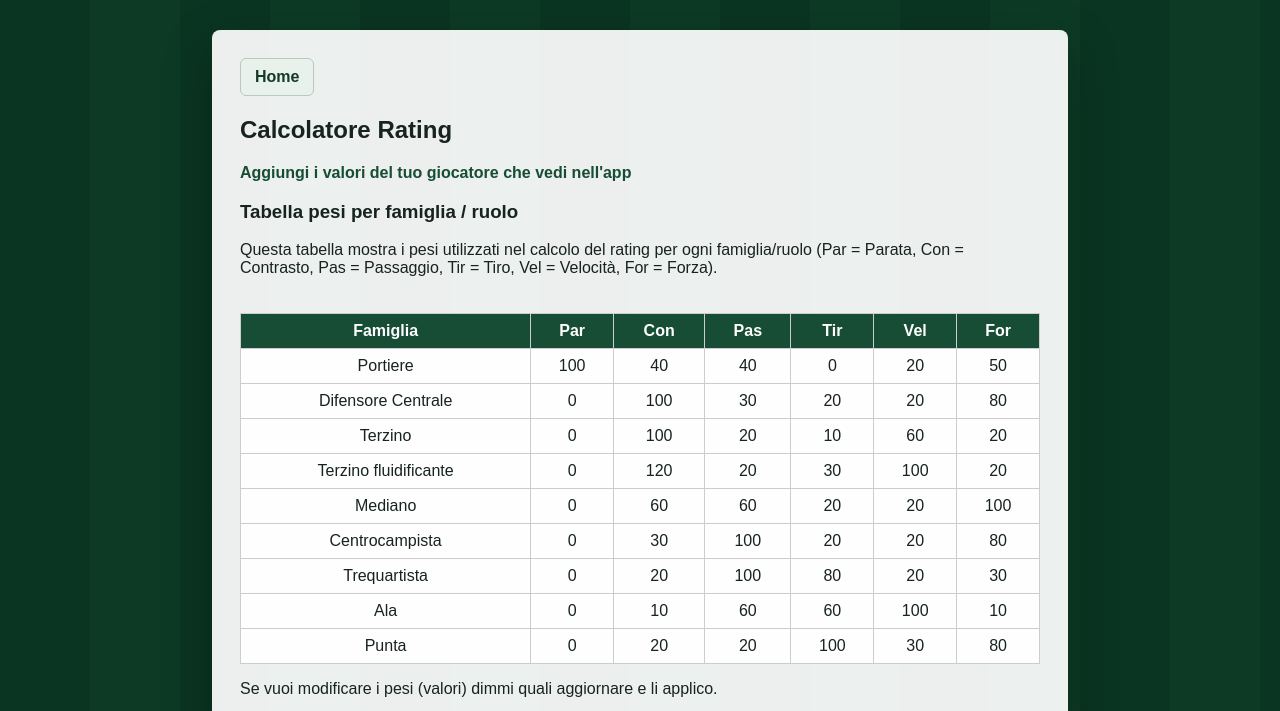
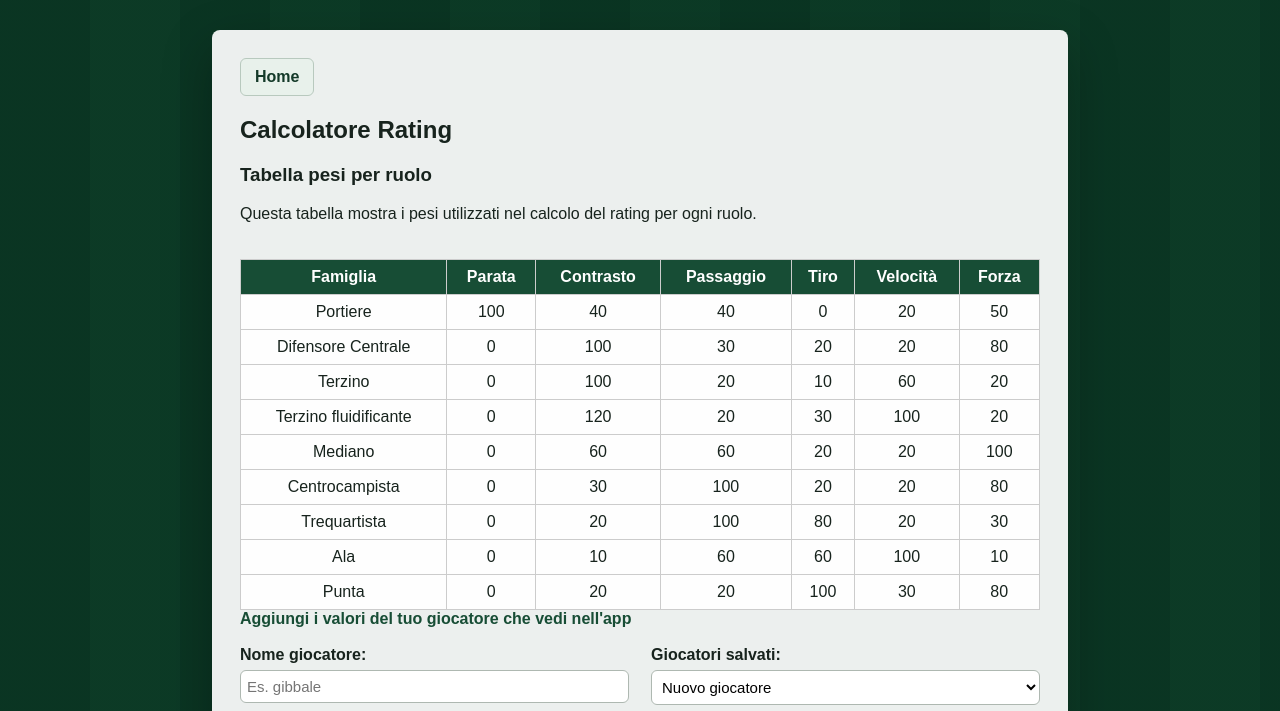
Before and after one commit to Gibbbale/mt11tools, a plain HTML site: page rating.html in a window 1280 px wide. Shown: the top 711 px of the page. Drawn offline with Linux system fonts and the light colour scheme.

Commit message:
Clarify weights table labels and reorder intro
Update rating.html to improve clarity: change section title to "Tabella pesi per ruolo" and its explanatory text; expand abbreviated column headers (Par, Con, Pas, Tir, Vel, For) to full labels (Parata, Contrasto, Passaggio, Tiro, Velocità, Forza); remove a redundant note line; and move the player input intro paragraph below the explanation section for better layout and flow.

Co-Authored-By: Copilot <198982749+Copilot@users.noreply.github.com>
Signed-off-by: Gibbbale <gianlucacarletti1995@gmail.com>

```diff
--- a/rating.html
+++ b/rating.html
@@ -14,23 +14,21 @@
 
 <h2>Calcolatore Rating</h2>
 
-<p class="intro-valori">Aggiungi i valori del tuo giocatore che vedi nell'app</p>
-
 <!-- Tabella che spiega il funzionamento del calcolo -->
 <section class="spiegazione-calcolo">
-  <h3>Tabella pesi per famiglia / ruolo</h3>
-  <p>Questa tabella mostra i pesi utilizzati nel calcolo del rating per ogni famiglia/ruolo (Par = Parata, Con = Contrasto, Pas = Passaggio, Tir = Tiro, Vel = Velocità, For = Forza).</p>
+  <h3>Tabella pesi per ruolo</h3>
+  <p>Questa tabella mostra i pesi utilizzati nel calcolo del rating per ogni ruolo.</p>
   <div class="tabella-wrapper">
     <table class="tabella-pesi">
       <thead>
         <tr>
           <th>Famiglia</th>
-          <th>Par</th>
-          <th>Con</th>
-          <th>Pas</th>
-          <th>Tir</th>
-          <th>Vel</th>
-          <th>For</th>
+          <th>Parata</th>
+          <th>Contrasto</th>
+          <th>Passaggio</th>
+          <th>Tiro</th>
+          <th>Velocità</th>
+          <th>Forza</th>
         </tr>
       </thead>
       <tbody>
@@ -46,9 +44,9 @@
       </tbody>
     </table>
   </div>
-  <p class="nota">Se vuoi modificare i pesi (valori) dimmi quali aggiornare e li applico.</p>
 </section>
 
+<p class="intro-valori">Aggiungi i valori del tuo giocatore che vedi nell'app</p>
 <div class="gestione-giocatori">
     <div class="campo-giocatore">
         <label for="nome-giocatore">Nome giocatore:</label>
```
